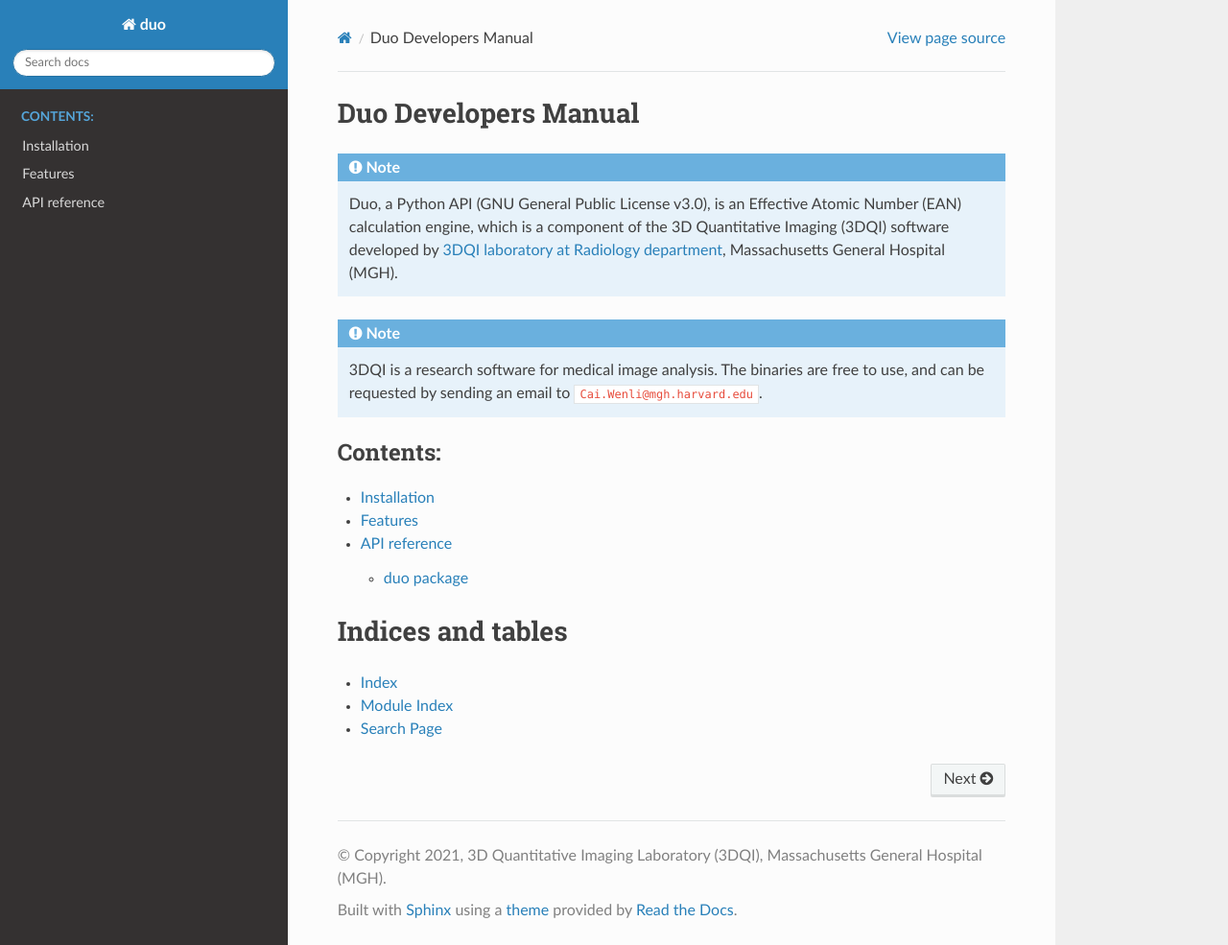
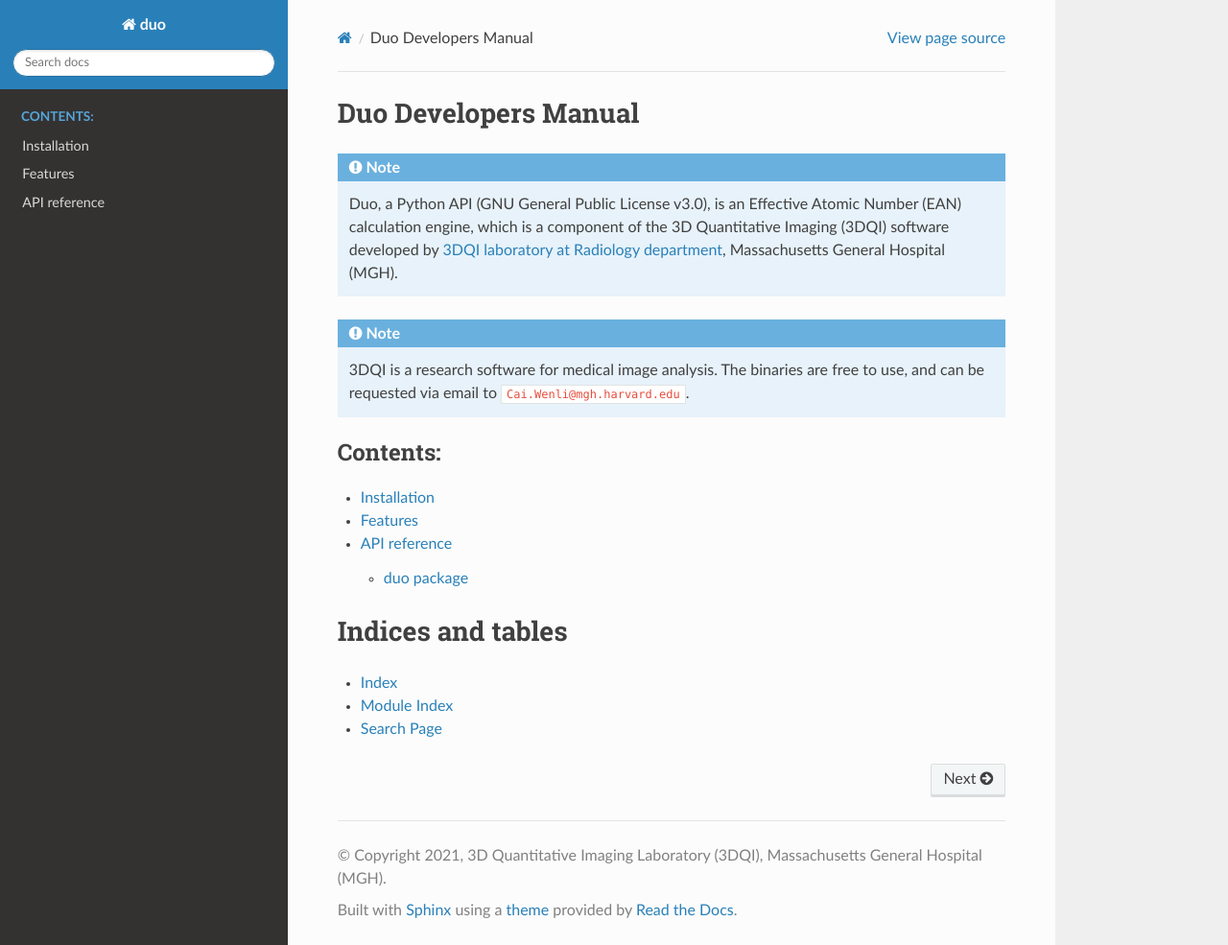
Before and after one commit to 3DQI-Lab/duo, a Sphinx documentation site: the page built from doc/source/index.rst, in a window 1280 px wide and 985 px high. Shown: the whole window at 96% size. Built offline with Sphinx 7.4.7 and the Read the Docs theme 2.0.0, drawn with Linux system fonts in a browser that asks for light colours.

Commit message:
Updated.

```diff
--- a/doc/source/index.rst
+++ b/doc/source/index.rst
@@ -12,7 +12,7 @@
 
 .. note::
 
-   3DQI is a research software for medical image analysis. The binaries are free to use, and can be requested by sending an email to ``Cai.Wenli@mgh.harvard.edu``.
+   3DQI is a research software for medical image analysis. The binaries are free to use, and can be requested via email to ``Cai.Wenli@mgh.harvard.edu``.
 
 .. toctree::
    :maxdepth: 2
```
